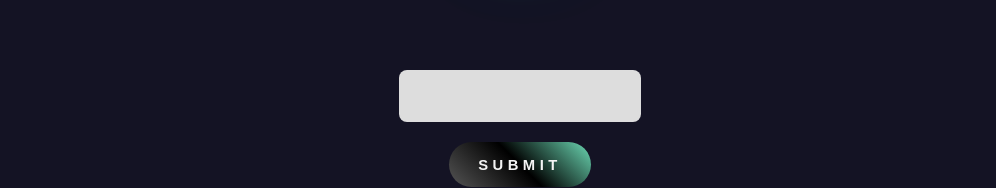
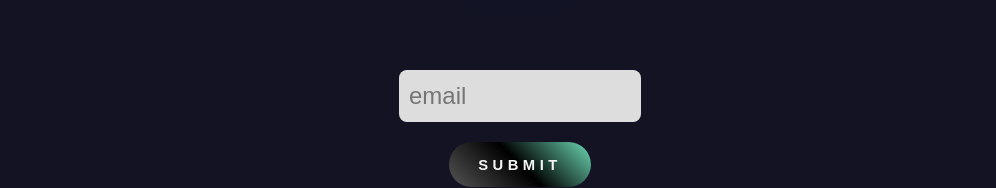
Before and after one commit to Kompweb-1/OAIO, a React (Create React App) app: page / in a window 1280 px wide. Shown: the part 1146-1334 px from the top of the page, without its empty margins (120-1116 px from the left). Built offline with nearby package versions, Linux system fonts and the light colour scheme.

Commit message:
email label added

```diff
--- a/src/components/ui/Subscribe.js
+++ b/src/components/ui/Subscribe.js
@@ -55,6 +55,7 @@ function Subscribe() {
             id='standard-basic'
             type='text'
             value={value}
+            placeholder='email'
             label='enter email:'
             variant='standard'
             onChange={(e) => setValue(e.target.value)}
```
